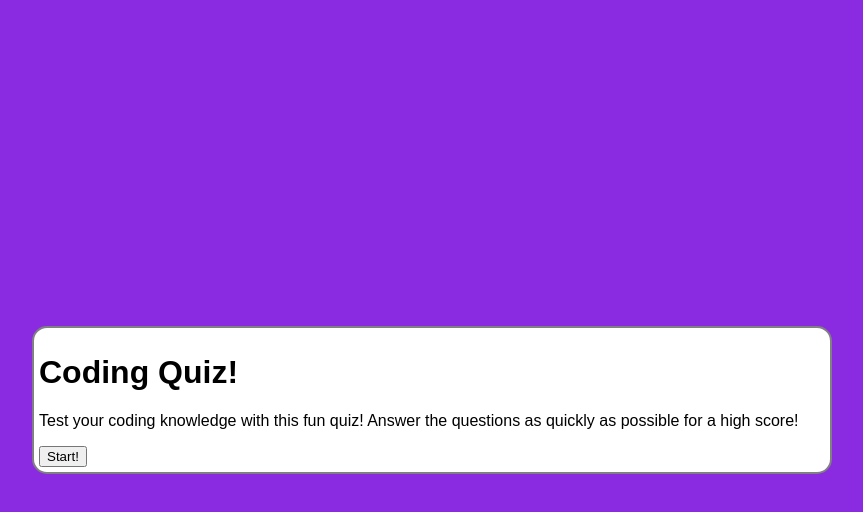
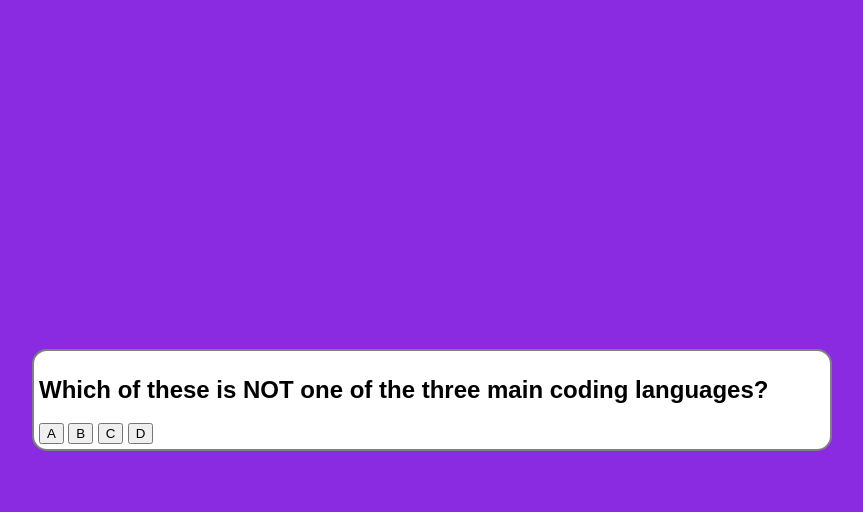
Before and after one commit to benthackray/codingQuiz, a plain HTML site: page index.html in a window 1280 px wide. Both pictures are taken after a click on the button "Start!". Shown: the whole page, without its empty margins (208-1071 px from the left). Drawn offline with Linux system fonts and the light colour scheme.

Commit message:
worked on js functions and variables

```diff
--- a/assets/js/script.js
+++ b/assets/js/script.js
@@ -1,4 +1,58 @@
+var startBtnEl = document.getElementById('startBtn')
+var homeMenuEl = document.getElementById('homeMenu')
+var quizQuestionsEl = document.getElementById('quizQuestions')
+var gameOverEl = document.getElementById('gameOver')
+var enterInitialsEl = document.getElementById('enterInitials')
+var highScoresEl = document.getElementById('highScores')
+
+var questionEl = document.getElementById('question')
+
+
+var questionList = [
+    {
+        question: "Which of these is NOT one of the three main coding languages?",
+        answers: [
+            {text: "CSS", correct:false},
+            {text: "Java", correct:true},
+            {text: "JavaScript", correct:false},
+            {text: "HTML", correct:false}
+        ]
+    },
+
+    {
+        question: "Which of these is NOT one of the three main coding languages?",
+        answers: [
+            {text: "CSS", correct:false},
+            {text: "Java", correct:true},
+            {text: "JavaScript", correct:false},
+            {text: "HTML", correct:false}
+        ]
+    }
+
+]
+
 // Start page with button that begins the quiz
+startBtnEl.addEventListener("click", startGame)
+
+function startGame() {
+    homeMenuEl.classList.add('hide')
+    quizQuestionsEl.classList.remove("hide")
+    questionList.sort()
+    nextQuestion()
+
+}
+
+function nextQuestion() {
+    questionEl.textContent = questionList[0].question;
+
+}
+
+
+
+
+
+
+
 
 // User clicks button. Quiz starts
 
--- a/index.html
+++ b/index.html
@@ -12,19 +12,25 @@
     <nav class="timer"></nav>
 
     <div class="container">
-        <div class="homeMenu box">
+        <div id="homeMenu" class="homeMenu box">
             <h1>Coding Quiz!</h1>
 
             <p>Test your coding knowledge with this fun quiz! Answer the questions as quickly as possible for a high score!</p>
 
-            <button class="startBtn">Start!</button>
+            <button id="startBtn" class="startBtn">Start!</button>
         </div>
 
-        <div class="quizQuestions box hide">
-
+        <div id="quizQuestions" class="quizQuestions box hide">
+            <h2 id="question">Question</h2>
+            <div id="answerGrid" class="answerGrid">
+                <button class="choice">A</button>
+                <button class="choice">B</button>
+                <button class="choice">C</button>
+                <button class="choice">D</button>
+            </div>
         </div>
 
-        <div class="gameOver box hide">
+        <div id="gameOver" class="gameOver box hide">
 
             <h1>Game Over!</h1>
 
@@ -34,7 +40,7 @@
 
         </div>
 
-        <div class="enterInitials box hide">
+        <div id="enterInitials" class="enterInitials box hide">
 
             <h1>Great Job!</h1>
             <p>Enter your intials to set your score!</p>
@@ -43,7 +49,7 @@
 
         </div>
 
-        <div class="highScores box hide">
+        <div id="highScores" class="highScores box hide">
             <h1>High Scores</h1>
 
             <ul class="scoreList">
```
